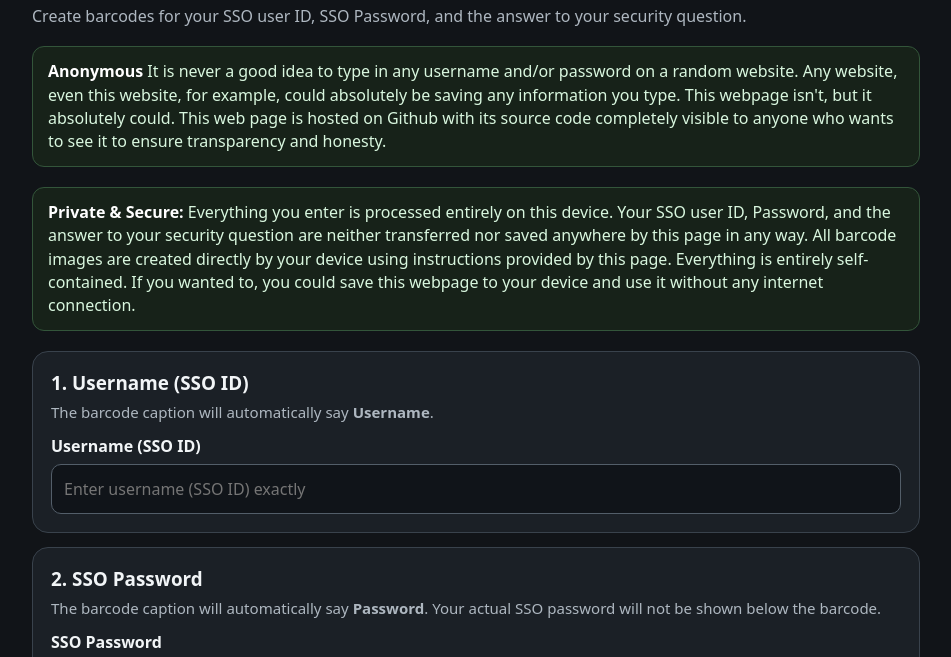
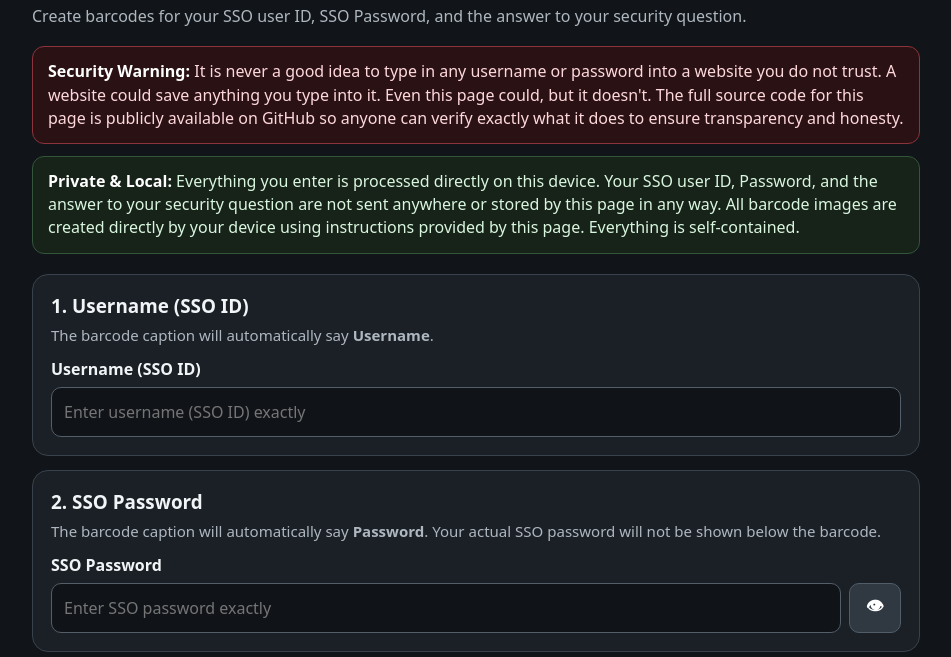
Before and after one commit to Doozy1/Clock-In-Barcode-Generator, a plain HTML site: page index.html in a window 1280 px wide. Shown: the part 89-746 px from the top of the page, without its empty margins (164-1115 px from the left). Drawn offline with Linux system fonts and the light colour scheme.

Commit message:
Update index.html
Additional changes to wording and CSS. Fixing typos, rewording descriptions, hiding unnecessary elements.

```diff
--- a/index.html
+++ b/index.html
@@ -51,9 +51,20 @@
     margin:14px 0;
   }
 
-.privacy red {
-  color: #f7d9d9;
+.security-warning{
+  background:#2a1214;
+  border:1px solid #8b343b;
+  color:#ffd8dc;
+  padding:13px 15px;
+  border-radius:12px;
+  margin:0 0 12px;
+  line-height:1.45;
 }
+
+.security-warning strong{
+  color:#ffffff;
+}
+
   .card h2{margin:0 0 6px;font-size:1.18rem}
   .caption-note{color:var(--muted);font-size:.94rem;margin:0 0 13px}
   label{display:block;font-weight:700;margin-bottom:7px}
@@ -158,18 +169,16 @@
   <p class="lead">Create barcodes for your SSO user ID, SSO Password, and the answer to your security question.</p>
 
 
-  <div class="privacy red">
-<strong>Anonymous</strong> It is never a good idea to type in any username and/or password on a random website.
-Any website, even this website, for example, could absolutely be saving any information you type. This webpage isn't, but it absolutely could.
-
-This web page is hosted on Github with its source code completely visible to anyone who wants to see it to ensure transparency and honesty.
+  <div class="security-warning">
+<strong>Security Warning:</strong> It is never a good idea to type in any username or password into a website you do not trust.
+  A website could save anything you type into it. Even this page could, but it doesn't.
+  The full source code for this page is publicly available on GitHub so anyone can verify exactly what it does to ensure transparency and honesty.
   </div>
 
   <div class="privacy">
-<strong>Private & Secure:</strong> Everything you enter is processed entirely on this device.
-Your SSO user ID, Password, and the answer to your security question are neither transferred nor saved anywhere by this page in any way.
-All barcode images are created directly by your device using instructions provided by this page. Everything is entirely self-contained.
-If you wanted to, you could save this webpage to your device and use it without any internet connection.
+<strong>Private & Local:</strong> Everything you enter is processed directly on this device.
+Your SSO user ID, Password, and the answer to your security question are not sent anywhere or stored by this page in any way.
+All barcode images are created directly by your device using instructions provided by this page. Everything is self-contained.
   </div>
 
   <div class="card">
@@ -193,11 +202,11 @@ If you wanted to, you could save this webpage to your device and use it without
 
   <div class="card">
     <h2>3. Security Question Answer</h2>
-    <p class="caption-note">Enter the <strong>answer</strong> to your SSO security question as you would normally type it. The baroce caption will say <strong>Security Question</strong>.</p>
+    <p class="caption-note">Enter the <strong>answer</strong> to your SSO security question as you would normally type it. The barcode caption will say <strong>Security Question</strong>.</p>
     <label for="security">Security Question answer</label>
     <div class="row">
       <input id="security" type="password" autocapitalize="none" autocomplete="off"
-             autocorrect="off" spellcheck="false" placeholder="Enter youur security question answer exactly">
+             autocorrect="off" spellcheck="false" placeholder="Enter your security question answer exactly">
       <button class="secondary eye" type="button" data-toggle="security" aria-label="Show or hide security question answer">👁</button>
     </div>
   </div>
@@ -243,8 +252,9 @@ If you wanted to, you could save this webpage to your device and use it without
       <li>Code 128 here supports standard printable ASCII characters, including A–Z, a–z, 0–9, spaces, and common punctuation/symbols.</li>
     </ul>
   </details>
+
+  <p class="tiny">Self-contained file • No network requests • No external libraries</p>
 -->
-  <p class="tiny">Self-contained file • No network requests • No external libraries</p>
 </main>
 
 <script>
@@ -422,7 +432,7 @@ function generateAll() {
 
   drawBarcode(document.getElementById("canvas-username"), username, "Username");
   drawBarcode(document.getElementById("canvas-password"), password, "Password");
-  drawBarcode(document.getElementById("canvas-security"), security, "Security Question");
+  drawBarcode(document.getElementById("canvas-security"), security, "Security Question Answer");
 
   document.getElementById("results").classList.add("show");
   status.className = "status ok";
@@ -438,7 +448,7 @@ async function downloadCanvas(kind) {
   const map = {
     username: ["canvas-username", "Username.png"],
     password: ["canvas-password", "Password.png"],
-    security: ["canvas-security", "Security-Question.png"]
+    security: ["canvas-security", "Security-Question-Answer.png"]
   };
   const [canvasId, filename] = map[kind];
   const canvas = document.getElementById(canvasId);
```
